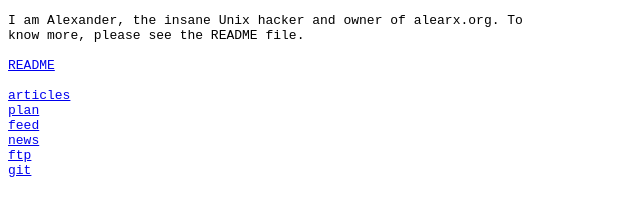
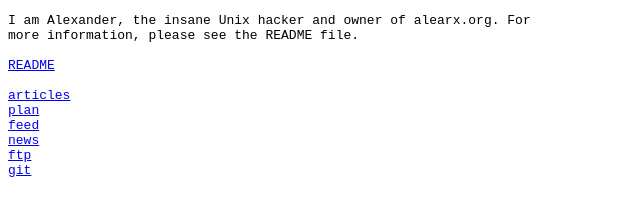
Before and after one commit to lexurco/manpager.org_aa, a plain HTML site: page index.html in a window 1280 px wide. Shown: the full height of the page, 0-640 px from the left. Drawn offline with Linux system fonts and the light colour scheme.

Commit message:
re-word the index files

```diff
--- a/index.html
+++ b/index.html
@@ -4,8 +4,8 @@
 <title>Alexander Arkhipov's</title>
 <body>
 <pre>
-I am Alexander, the insane Unix hacker and owner of alearx.org. To
-know more, please see the README file.
+I am Alexander, the insane Unix hacker and owner of alearx.org. For
+more information, please see the README file.
 
 <a href="README.txt">README</a>
 
```
Also changed, not shown: 1 other file.
